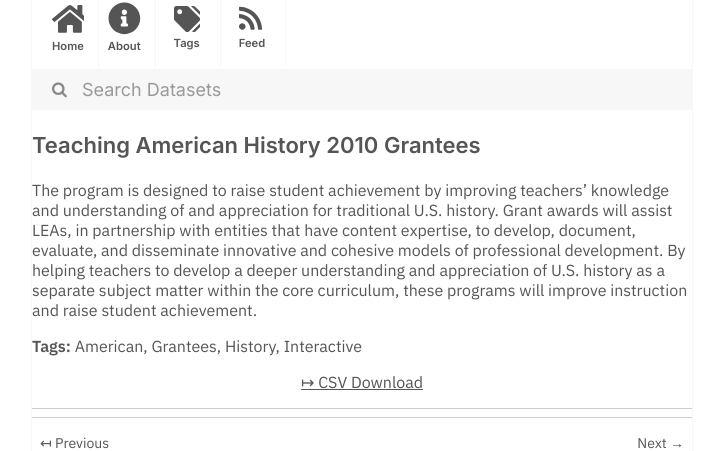
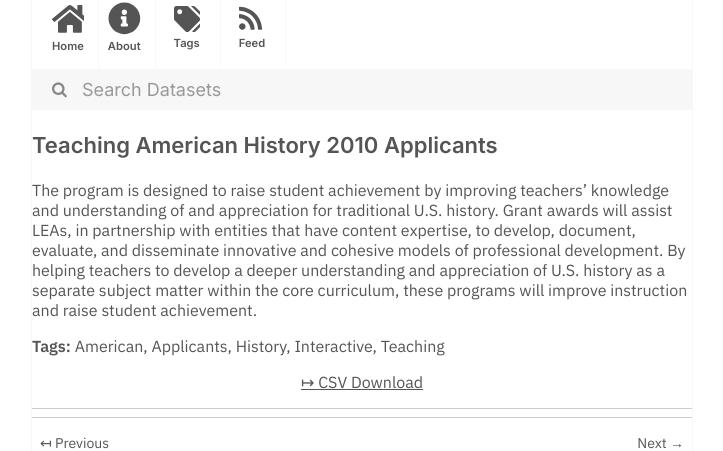
Before and after one commit to dayda-entities/department-of-education, a Jekyll site: the page built from _posts/2020-11-10-teaching-american-history-2010.md, in a window 1280 px wide. Shown: the part 216-667 px from the top of the page, without its empty margins (278-1001 px from the left). Built offline with Jekyll 4.4.1, drawn with Linux system fonts in a browser that asks for light colours.

```diff
--- a/_posts/2020-11-10-teaching-american-history-2010.md
+++ b/_posts/2020-11-10-teaching-american-history-2010.md
@@ -1,17 +1,18 @@
 ---
-title: Teaching American History 2010 Grantees
-created: '2020-11-10T16:22:49.418633'
-modified: '2020-11-10T16:22:49.418643'
+title: Teaching American History 2010 Applicants
+created: '2020-11-10T16:22:49.805861'
+modified: '2020-11-10T16:22:49.805868'
 state: active
 type: dataset
 tags:
   - American
-  - Grantees
+  - Applicants
   - History
   - Interactive
+  - Teaching
 groups: []
 csv_url: >-
-  https://inventory.data.gov/dataset/da765763-7b50-4dd2-9772-c92e0fed8e1a/resource/411d25bd-ac44-4d90-99a0-c65670628afd/download/userssharedsdfteachingamericanhistory2010grantees.csv
+  https://inventory.data.gov/dataset/9b8df339-a659-4f7a-b6f0-de8e17964f68/resource/583cf78f-2508-4d21-a55d-3e3cb1dfff16/download/userssharedsdfteachingamericanhistory2010applicants.csv
 json_url: ''
 layout: post
 
```
